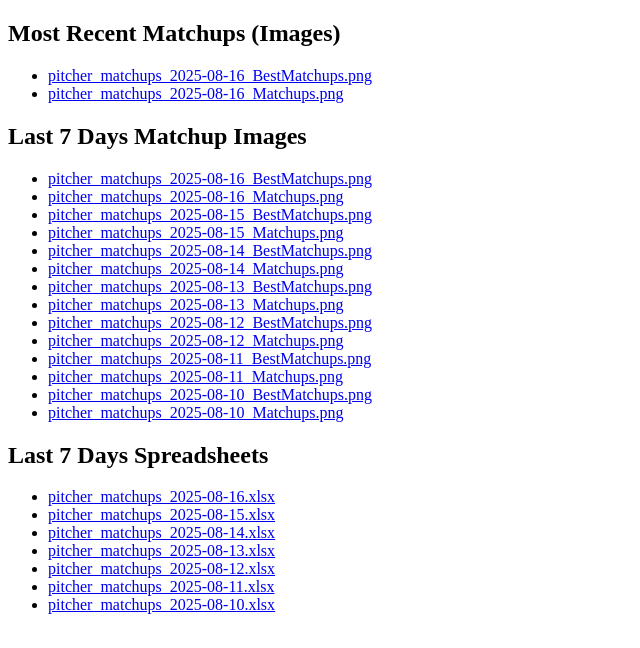
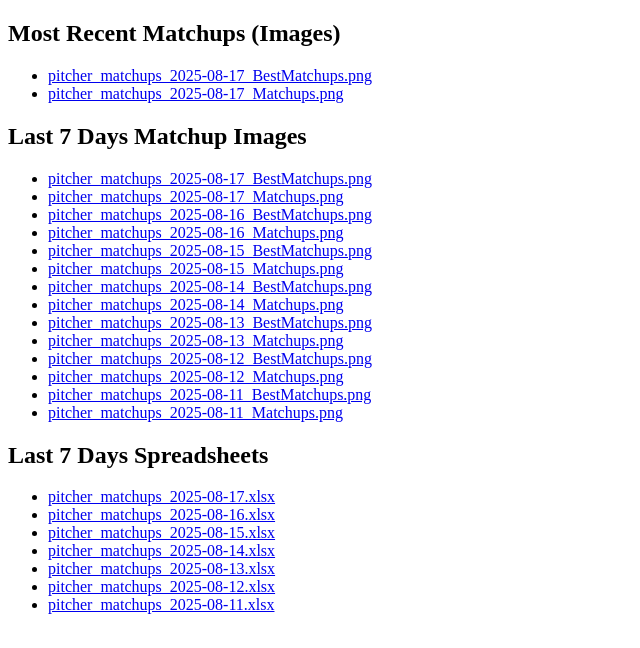
Before and after one commit to jrdogan/mlb-tools, a plain HTML site: page index.html in a window 1280 px wide. Shown: the whole page, without its empty margins (0-640 px from the left). Drawn offline with Linux system fonts and the light colour scheme.

Commit message:
Update index.html

```diff
--- a/index.html
+++ b/index.html
@@ -1,8 +1,10 @@
 <!DOCTYPE html><html><head><meta charset='utf-8'><title>MLB Matchups Index</title></head><body><h2>Most Recent Matchups (Images)</h2><ul>
-<li><a href="https://jrdogan.github.io/mlb-tools/pitcher_matchups_2025-08-16_BestMatchups.png">pitcher_matchups_2025-08-16_BestMatchups.png</a></li>
-<li><a href="https://jrdogan.github.io/mlb-tools/pitcher_matchups_2025-08-16_Matchups.png">pitcher_matchups_2025-08-16_Matchups.png</a></li>
+<li><a href="https://jrdogan.github.io/mlb-tools/pitcher_matchups_2025-08-17_BestMatchups.png">pitcher_matchups_2025-08-17_BestMatchups.png</a></li>
+<li><a href="https://jrdogan.github.io/mlb-tools/pitcher_matchups_2025-08-17_Matchups.png">pitcher_matchups_2025-08-17_Matchups.png</a></li>
 </ul>
 <h2>Last 7 Days Matchup Images</h2><ul>
+<li><a href="https://jrdogan.github.io/mlb-tools/pitcher_matchups_2025-08-17_BestMatchups.png">pitcher_matchups_2025-08-17_BestMatchups.png</a></li>
+<li><a href="https://jrdogan.github.io/mlb-tools/pitcher_matchups_2025-08-17_Matchups.png">pitcher_matchups_2025-08-17_Matchups.png</a></li>
 <li><a href="https://jrdogan.github.io/mlb-tools/pitcher_matchups_2025-08-16_BestMatchups.png">pitcher_matchups_2025-08-16_BestMatchups.png</a></li>
 <li><a href="https://jrdogan.github.io/mlb-tools/pitcher_matchups_2025-08-16_Matchups.png">pitcher_matchups_2025-08-16_Matchups.png</a></li>
 <li><a href="https://jrdogan.github.io/mlb-tools/pitcher_matchups_2025-08-15_BestMatchups.png">pitcher_matchups_2025-08-15_BestMatchups.png</a></li>
@@ -15,15 +17,13 @@
 <li><a href="https://jrdogan.github.io/mlb-tools/pitcher_matchups_2025-08-12_Matchups.png">pitcher_matchups_2025-08-12_Matchups.png</a></li>
 <li><a href="https://jrdogan.github.io/mlb-tools/pitcher_matchups_2025-08-11_BestMatchups.png">pitcher_matchups_2025-08-11_BestMatchups.png</a></li>
 <li><a href="https://jrdogan.github.io/mlb-tools/pitcher_matchups_2025-08-11_Matchups.png">pitcher_matchups_2025-08-11_Matchups.png</a></li>
-<li><a href="https://jrdogan.github.io/mlb-tools/pitcher_matchups_2025-08-10_BestMatchups.png">pitcher_matchups_2025-08-10_BestMatchups.png</a></li>
-<li><a href="https://jrdogan.github.io/mlb-tools/pitcher_matchups_2025-08-10_Matchups.png">pitcher_matchups_2025-08-10_Matchups.png</a></li>
 </ul>
 <h2>Last 7 Days Spreadsheets</h2><ul>
+<li><a href="https://jrdogan.github.io/mlb-tools/pitcher_matchups_2025-08-17.xlsx">pitcher_matchups_2025-08-17.xlsx</a></li>
 <li><a href="https://jrdogan.github.io/mlb-tools/pitcher_matchups_2025-08-16.xlsx">pitcher_matchups_2025-08-16.xlsx</a></li>
 <li><a href="https://jrdogan.github.io/mlb-tools/pitcher_matchups_2025-08-15.xlsx">pitcher_matchups_2025-08-15.xlsx</a></li>
 <li><a href="https://jrdogan.github.io/mlb-tools/pitcher_matchups_2025-08-14.xlsx">pitcher_matchups_2025-08-14.xlsx</a></li>
 <li><a href="https://jrdogan.github.io/mlb-tools/pitcher_matchups_2025-08-13.xlsx">pitcher_matchups_2025-08-13.xlsx</a></li>
 <li><a href="https://jrdogan.github.io/mlb-tools/pitcher_matchups_2025-08-12.xlsx">pitcher_matchups_2025-08-12.xlsx</a></li>
 <li><a href="https://jrdogan.github.io/mlb-tools/pitcher_matchups_2025-08-11.xlsx">pitcher_matchups_2025-08-11.xlsx</a></li>
-<li><a href="https://jrdogan.github.io/mlb-tools/pitcher_matchups_2025-08-10.xlsx">pitcher_matchups_2025-08-10.xlsx</a></li>
 </ul></body></html>
```
